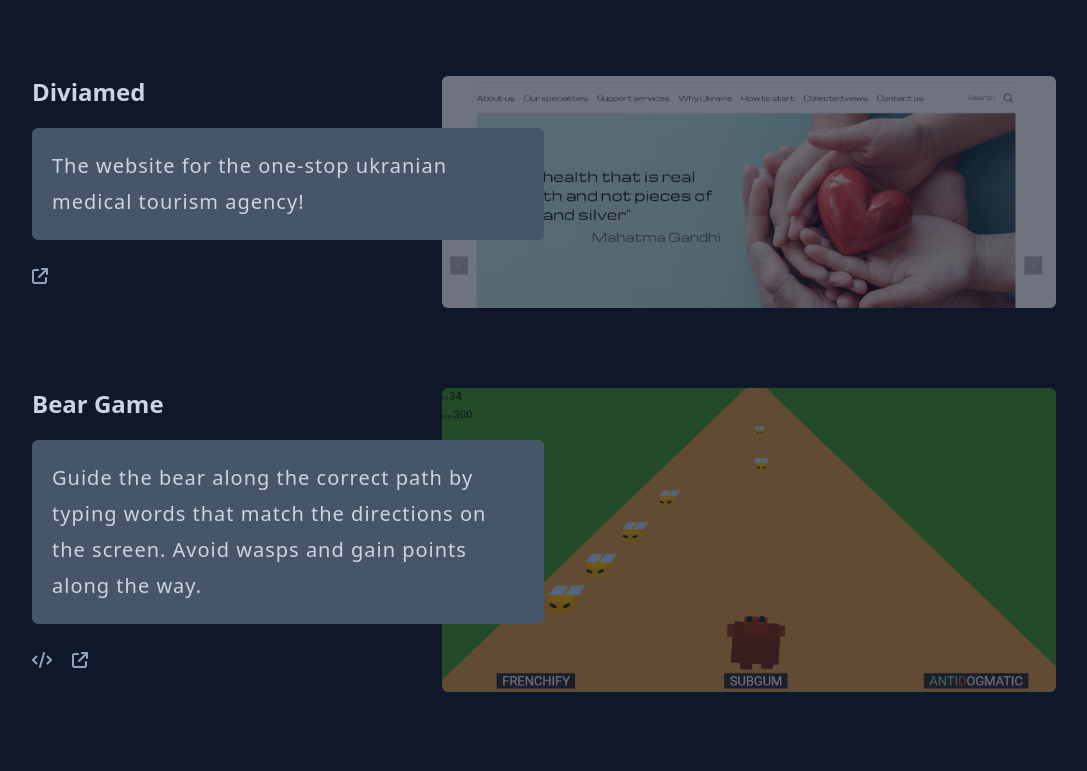
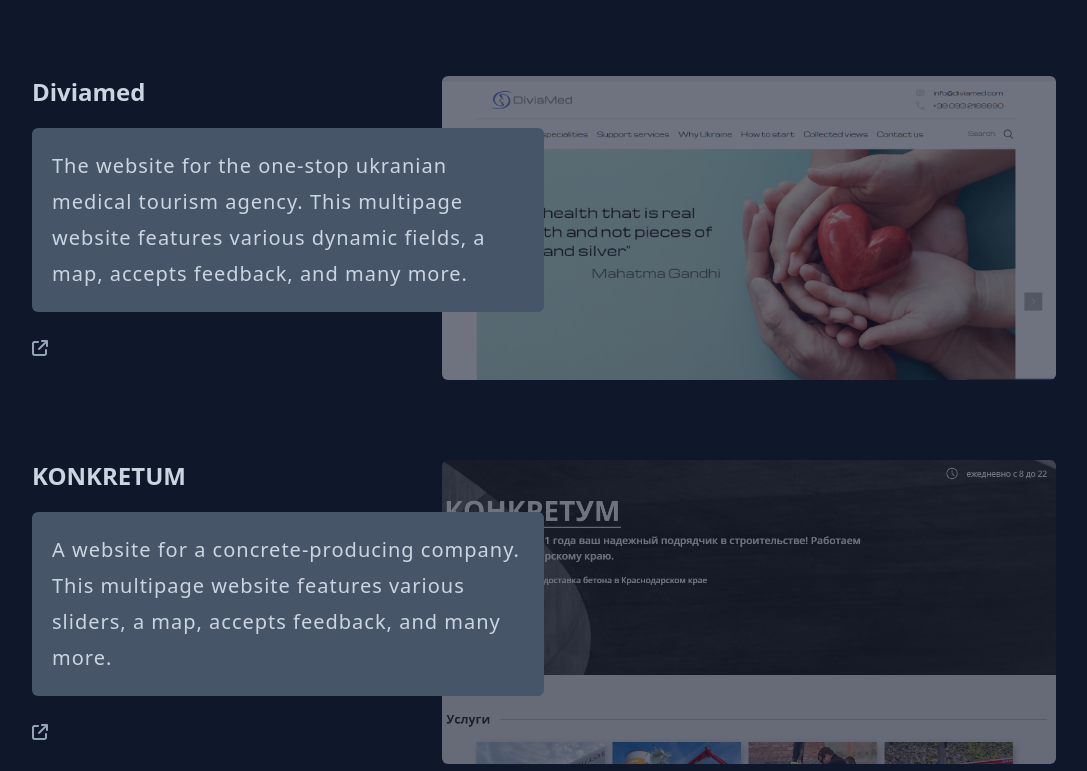
Before and after one commit to SUSocean/portfolio-v2, a React (Create React App) app: page / in a window 1280 px wide. Shown: the part 2340-3111 px from the top of the page, without its empty margins (96-1183 px from the left). Built offline with nearby package versions, Linux system fonts and the light colour scheme.

Commit message:
all done

```diff
--- a/src/components/Header.js
+++ b/src/components/Header.js
@@ -35,7 +35,7 @@
             <nav aria-label="main" className="max-w-xl h-24 ml-auto mr-14">
                 <ul className="h-24 hidden justify-end items-center relative text-slate-200 text-xl md:flex">
                     <a href="#about"><li className="mr-16 p-2 cursor-pointer hover:text-cyan-300 transition-all duration-300">About</li></a>
-                    <a href="#work"><li className="mr-16 p-2 cursor-pointer hover:text-cyan-300 transition-all duration-300">Work</li></a>
+                    <a href="#experience"><li className="mr-16 p-2 cursor-pointer hover:text-cyan-300 transition-all duration-300">Work</li></a>
                     <a href="#contact"><li className="mr-16 p-2 cursor-pointer hover:text-cyan-300 transition-all duration-300">Contact</li></a>
                     <li className='relative z-20 mx-auto w-min h-min'>
                         <Link to='/resume' className='z-10 flex justify-center place-items-center border-2 bg-slate-900 border-cyan-300 px-7 w-36 h-11 mx-auto py-2 rounded-md text-cyan-300 cursor-pointer hover:-translate-x-1 hover:-translate-y-1 transition-all duration-200'>
--- a/src/components/Work.js
+++ b/src/components/Work.js
@@ -16,12 +16,23 @@
             <div className='relative z-20 mb-20'>
                 <h4 className="text-slate-300 text-2xl mb-5 font-semibold pl-8 pt-5 lg:p-0">Diviamed</h4>
                 <article className="p-5 mb-6 rounded-md w-9/10 text-slate-300 text-xl tracking-normal leading-8 sm:leading-9 sm:tracking-wider lg:w-1/2 lg:bg-slate-600">
-                    The website for the one-stop ukranian medical tourism agency!
+                    The website for the one-stop ukranian medical tourism agency. This multipage website features various dynamic fields, a map, accepts feedback, and many more.
                 </article>
                 <div className="pl-8 pb-5 text-slate-400 flex gap-5 lg:pl-0 ">
                     <a target='_black' className='hover:text-cyan-300' href="https://diviamed.com/"><FontAwesomeIcon icon={faArrowUpRightFromSquare} /></a>
                 </div>
                 <img className='absolute top-0 -z-10 w-full h-full object-cover rounded-md opacity-10 lg:w-3/5 lg:right-0 lg:opacity-40 lg:hover:opacity-100 transition-all duration-500' src="./images/diviamed.png" alt="watchlist" />
+            </div>
+
+            <div className='relative z-20 mb-20'>
+                <h4 className="text-slate-300 text-2xl mb-5 font-semibold pl-8 pt-5 lg:p-0">KONKRETUM</h4>
+                <article className="p-5 mb-6 rounded-md w-9/10 text-slate-300 text-xl tracking-normal leading-8 sm:leading-9 sm:tracking-wider lg:w-1/2 lg:bg-slate-600">
+                A website for a concrete-producing company. This multipage website features various sliders, a map, accepts feedback, and many more.
+                </article>
+                <div className="pl-8 pb-5 text-slate-400 flex gap-5 lg:pl-0 ">
+                    <a target='_black' className='hover:text-cyan-300' href="https://diviamed.com/"><FontAwesomeIcon icon={faArrowUpRightFromSquare} /></a>
+                </div>
+                <img className='absolute top-0 -z-10 w-full h-full object-cover rounded-md opacity-10 lg:w-3/5 lg:right-0 lg:opacity-40 lg:hover:opacity-100 transition-all duration-500' src="./images/beton.png" alt="watchlist" />
             </div>
 
             <div className='relative z-20 mb-20'>
```
Also changed, not shown: public/images/beton.png (added).
